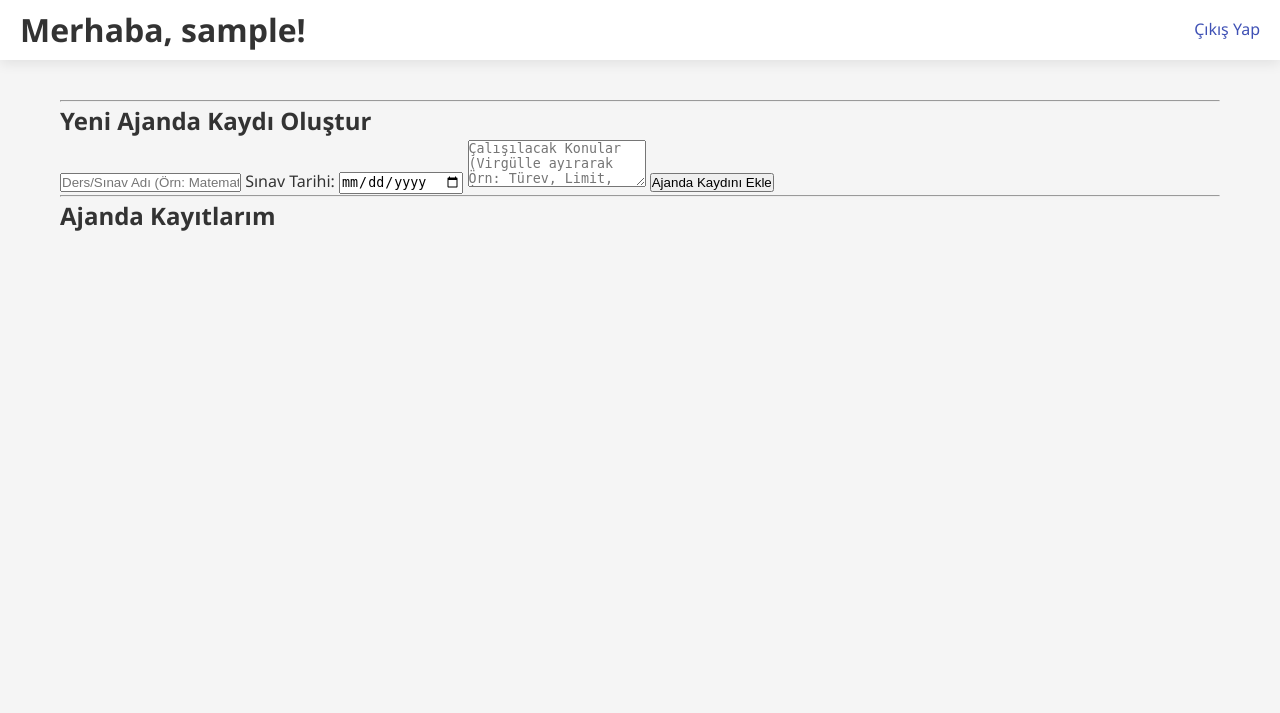
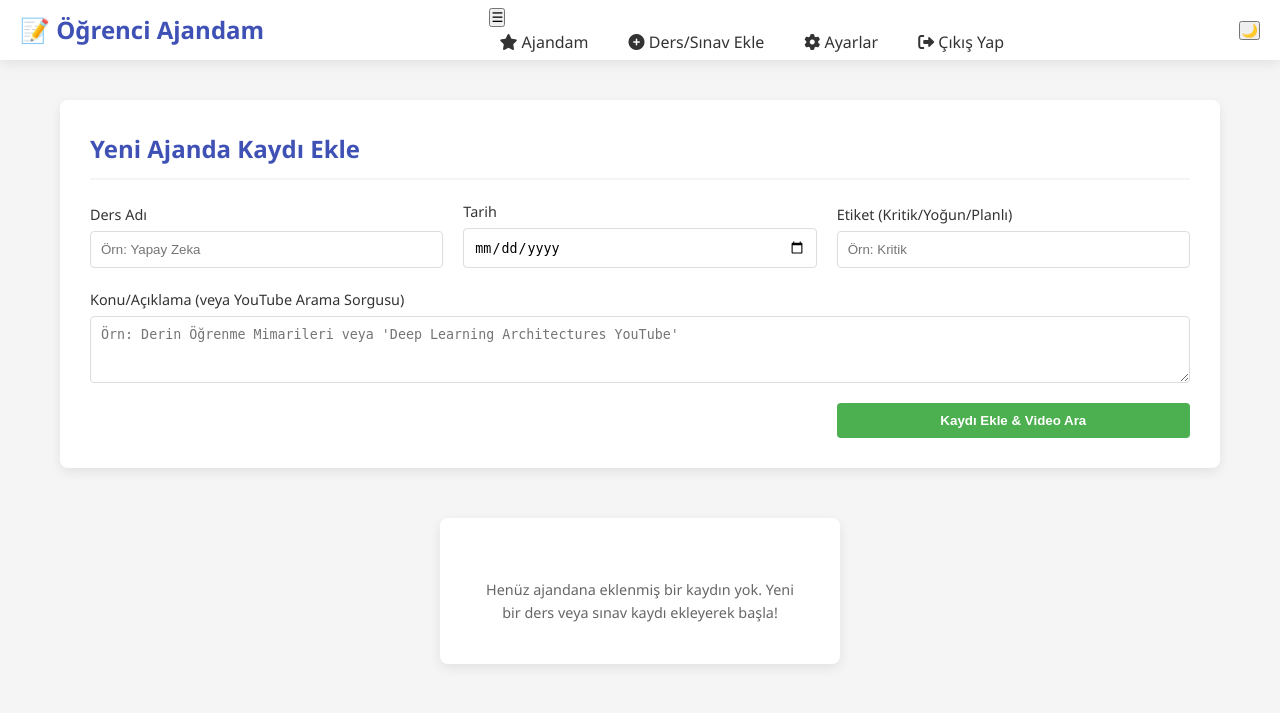
Before and after one commit to Faruk-D-Aydemir/ogrenci-ajandasi-saas, a Flask app: page / in a window 1280 px wide. Shown: the top 713 px of the page. Run offline with Flask 3, Linux system fonts and the light colour scheme; the visitor is signed in with stand-in values (Sample User, id 1); data that the repository does not hold is empty.

Commit message:
Final UI Update: Tum HTML sayfalari modern CSS'e uyarlandi ve Hamburger/Dark Mode entegrasyonu tamamlandi.

```diff
--- a/templates/index.html
+++ b/templates/index.html
@@ -3,69 +3,113 @@
 <head>
     <meta charset="UTF-8">
     <meta name="viewport" content="width=device-width, initial-scale=1.0">
-    <title>Ajandam - Öğrenci Ajandası</title>
+    <title>Ajandam - Ders ve Sınav Takip Sistemi</title>
     <link rel="stylesheet" href="{{ url_for('static', filename='style.css') }}">
+    <link rel="stylesheet" href="https://cdnjs.cloudflare.com/ajax/libs/font-awesome/6.0.0-beta3/css/all.min.css">
 </head>
 <body>
+
+<header class="header">
+    <div class="logo">
+        <a href="{{ url_for('index') }}">📝 Öğrenci Ajandam</a>
+    </div>
+
+    <nav>
+        <button class="hamburger-menu" id="hamburger-toggle">☰</button>
+
+        <ul class="nav-links" id="nav-menu">
+            <li><a href="{{ url_for('index') }}"><i class="fas fa-star"></i> Ajandam</a></li>
+            <li><a href="#ajanda-formu"><i class="fas fa-plus-circle"></i> Ders/Sınav Ekle</a></li>
+            <li><a href="#"><i class="fas fa-cog"></i> Ayarlar</a></li>
+            <li><a href="{{ url_for('cikis') }}"><i class="fas fa-sign-out-alt"></i> Çıkış Yap</a></li>
+        </ul>
+    </nav>
+    <button id="theme-toggle" class="theme-toggle">🌙</button>
+</header>
+
+
 <div class="container">
-        <div class="header">
-            <h1>Merhaba, {{ current_user.kullanici_adi }}!</h1>
-            <a href="{{ url_for('cikis') }}">Çıkış Yap</a>
-        </div>
 
     {% with messages = get_flashed_messages(with_categories=true) %}
         {% if messages %}
+            <div class="messages">
                 {% for category, message in messages %}
                     <div class="flash-message {{ category }}">{{ message }}</div>
                 {% endfor %}
+            </div>
         {% endif %}
     {% endwith %}
 
-        <hr>
-        <h2>Yeni Ajanda Kaydı Oluştur</h2>
+    <div class="dashboard-grid">
+
+        <div id="ajanda-formu" class="add-form-card">
+            <h2>Yeni Ajanda Kaydı Ekle</h2>
             <form method="POST" action="{{ url_for('ajanda_olustur') }}">
-            <input type="text" name="ders_adi" placeholder="Ders/Sınav Adı (Örn: Matematik Final)" required>
-            <label for="tarih">Sınav Tarihi:</label>
-            <input type="date" name="tarih" id="tarih" required>
-            <textarea name="konular" placeholder="Çalışılacak Konular (Virgülle ayırarak Örn: Türev, Limit, İntegral)" rows="3" required></textarea>
-            <button type="submit">Ajanda Kaydını Ekle</button>
-        </form>
 
-        <hr>
-        <h2>Ajanda Kayıtlarım</h2>
-        <ul class="ajanda-kayitlari">
-            {% for ajanda in ajanda_listesi %}
-            <li class="kayit-item">
-                <div style="display: flex; justify-content: space-between; align-items: center;">
-                    <h3>{{ ajanda.kayit.ders_adi }}</h3>
-                    <form method="POST" action="{{ url_for('kayit_sil', kayit_id=ajanda.kayit.id) }}" style="margin: 0;">
-                        <button type="submit" style="background-color: #dc3545; padding: 5px 10px;">Sil</button>
+                <div class="form-group">
+                    <label for="ders_adi">Ders Adı</label>
+                    <input type="text" id="ders_adi" name="ders_adi" placeholder="Örn: Yapay Zeka" required>
+                </div>
+
+                <div class="form-group">
+                    <label for="tarih">Tarih</label>
+                    <input type="date" id="tarih" name="tarih" required>
+                </div>
+
+                <div class="form-group">
+                    <label for="etiket">Etiket (Kritik/Yoğun/Planlı)</label>
+                    <input type="text" id="etiket" name="etiket" placeholder="Örn: Kritik" required>
+                </div>
+
+                <div class="form-group" style="grid-column: 1 / 4;">
+                    <label for="konular">Konu/Açıklama (veya YouTube Arama Sorgusu)</label>
+                    <textarea id="konular" name="konular" rows="3" placeholder="Örn: Derin Öğrenme Mimarileri veya 'Deep Learning Architectures YouTube'"></textarea>
+                </div>
+
+                <button type="submit">Kaydı Ekle & Video Ara</button>
             </form>
         </div>
 
-                <p><strong>Tarih:</strong> {{ ajanda.kayit.tarih.strftime('%d.%m.%Y') }}</p>
-                <p><strong>Konular:</strong> {{ ajanda.kayit.konular }}</p>
-                <p>
-                    <strong>Kalan Süre:</strong>
-                    {% if ajanda.kalan_gun >= 0 %}
-                        {{ ajanda.kalan_gun }} gün kaldı
-                    {% else %}
-                        {{ ajanda.kalan_gun * -1 }} gün önceydi
+
+        {% if kayitlar %}
+            <ul class="ajanda-listesi">
+                {% for kayit in kayitlar %}
+                    <li class="ajanda-item">
+
+                        <div class="item-details">
+                            <h3>{{ kayit.ders_adi }}</h3>
+                            <p>{{ kayit.konular }}</p>
+                        </div>
+
+                        <div class="item-date">
+                            {{ kayit.tarih.strftime('%d.%m.%Y') }}
+                        </div>
+
+                        <div class="item-etiket">
+                            <span class="etiket {{ kayit.etiket.lower() }}">
+                                {{ kayit.etiket }}
+                            </span>
+                        </div>
+
+                        <form method="POST" action="{{ url_for('kayit_sil', kayit_id=kayit.id) }}" class="delete-form">
+                            <button type="submit" onclick="return confirm('Bu kaydı silmek istediğinizden emin misiniz?');">
+                                <i class="fas fa-trash-alt"></i>
+                            </button>
+                        </form>
+
+                        {% if kayit.video_sonuc and kayit.video_sonuc|length > 2 %}
+                            <div class="video-sonuclari">
+                                <h4>YouTube Arama Sonuçları:</h4>
+                                <ul class="video-list">
+                                    {% for video in kayit.video_sonuc.split('|||') %}
+                                        {% set parts = video.split(':::') %}
+                                        {% if parts|length == 2 %}
+                                            <li class="video-item">
+                                                <a href="{{ parts[1] }}" target="_blank" title="{{ parts[0] }}">
+                                                    {{ parts[0] }}
+                                                </a>
+                                            </li>
                                         {% endif %}
-                </p>
-
-                <p>
-                    <span class="kalan-gun-etiketi {% if ajanda.kalan_gun <= 3 and ajanda.kalan_gun >= 0 %}kritik{% elif ajanda.kalan_gun <= 7 and ajanda.kalan_gun > 3 %}yogun{% elif ajanda.kalan_gun < 0 %}gecti{% else %}planli{% endif %}">
-                        {{ ajanda.plan_etiketi }}
-                    </span>
-                </p>
-
-                {% if ajanda.video_listesi %}
-                <div class="video-list">
-                    <h4>Önerilen YouTube Kaynakları:</h4>
-                    <ul>
-                        {% for video in ajanda.video_listesi %}
-                            <li><a href="https://www.youtube.com/watch?v={{ video.video_id }}" target="_blank">{{ video.title }}</a></li>
                                     {% endfor %}
                                 </ul>
                             </div>
@@ -73,6 +117,62 @@
                     </li>
                 {% endfor %}
             </ul>
+        {% else %}
+            <div class="auth-card" style="margin-top: 20px;">
+                <p>Henüz ajandana eklenmiş bir kaydın yok. Yeni bir ders veya sınav kaydı ekleyerek başla!</p>
             </div>
+        {% endif %}
+    </div>
+</div>
+
+<script>
+    // ------------------- TEMA DEĞİŞTİRME JS -------------------
+    const themeToggle = document.getElementById('theme-toggle');
+    const body = document.body;
+
+    // 1. Tercihi Yükle (Sayfa açıldığında)
+    const currentTheme = localStorage.getItem('theme');
+    if (currentTheme === 'dark') {
+        body.classList.add('dark-mode');
+        themeToggle.textContent = '☀️'; // Güneş ikonunu göster
+    } else {
+        themeToggle.textContent = '🌙'; // Ay ikonunu göster
+    }
+
+    // 2. Buton Tıklama İşlemi
+    themeToggle.addEventListener('click', () => {
+        body.classList.toggle('dark-mode');
+
+        let theme = body.classList.contains('dark-mode') ? 'dark' : 'light';
+        localStorage.setItem('theme', theme);
+
+        themeToggle.textContent = (theme === 'dark') ? '☀️' : '🌙';
+    });
+
+    // ------------------- HAMBURGER MENÜ JS -------------------
+    const hamburgerToggle = document.getElementById('hamburger-toggle');
+    const navMenu = document.getElementById('nav-menu');
+
+    hamburgerToggle.addEventListener('click', () => {
+        navMenu.classList.toggle('active');
+    });
+
+    // Menü dışına tıklandığında veya linke basıldığında menüyü kapat
+    document.addEventListener('click', (event) => {
+        if (!navMenu.contains(event.target) && !hamburgerToggle.contains(event.target)) {
+            navMenu.classList.remove('active');
+        }
+    });
+
+    // Linklere tıklandığında menüyü kapat (Mobil kullanım kolaylığı)
+    const navLinks = document.querySelectorAll('.nav-links a');
+    navLinks.forEach(link => {
+        link.addEventListener('click', () => {
+            navMenu.classList.remove('active');
+        });
+    });
+
+</script>
+
 </body>
 </html>
```
Also changed, not shown: templates/giris.html (+14 -7 lines), templates/kayitol.html (+16 -9 lines). Lines whose indentation alone changed are shown as unchanged.
